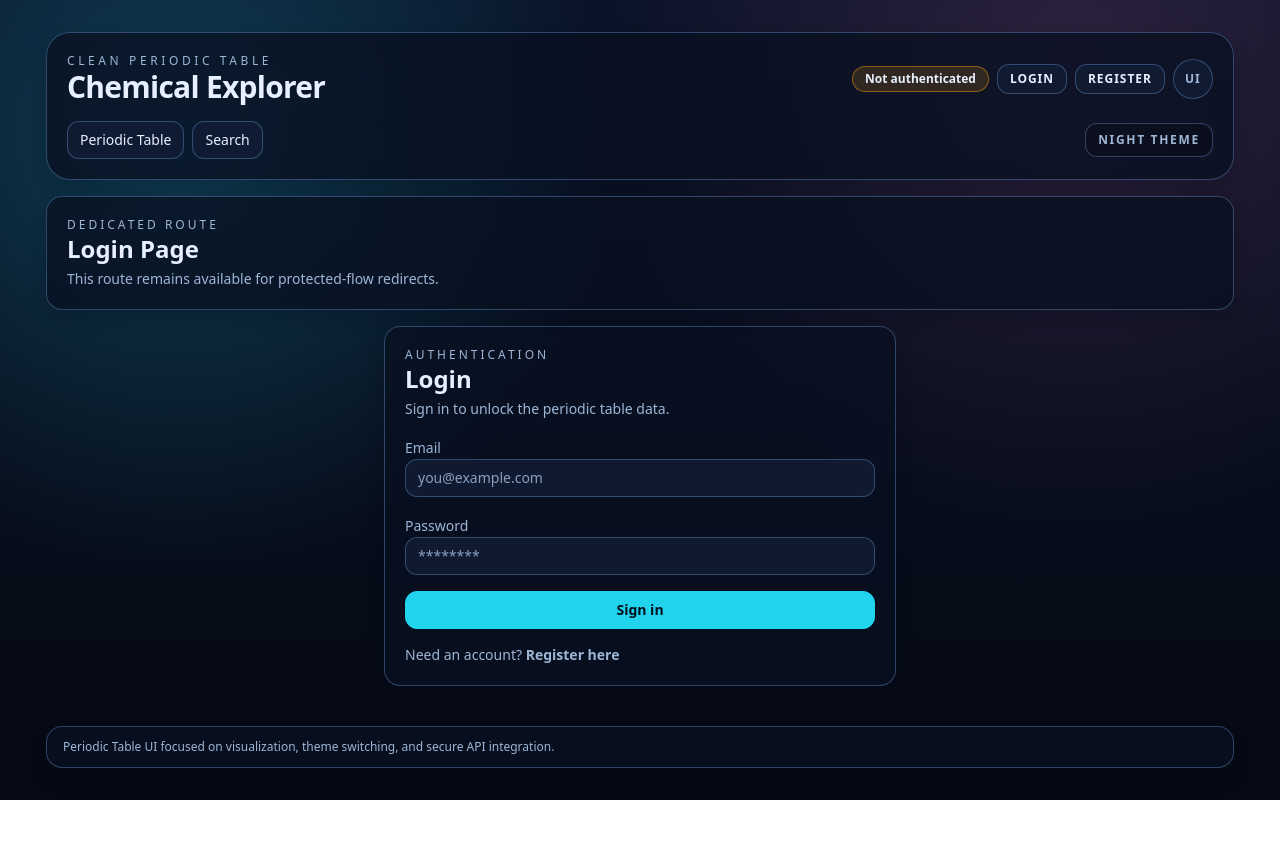
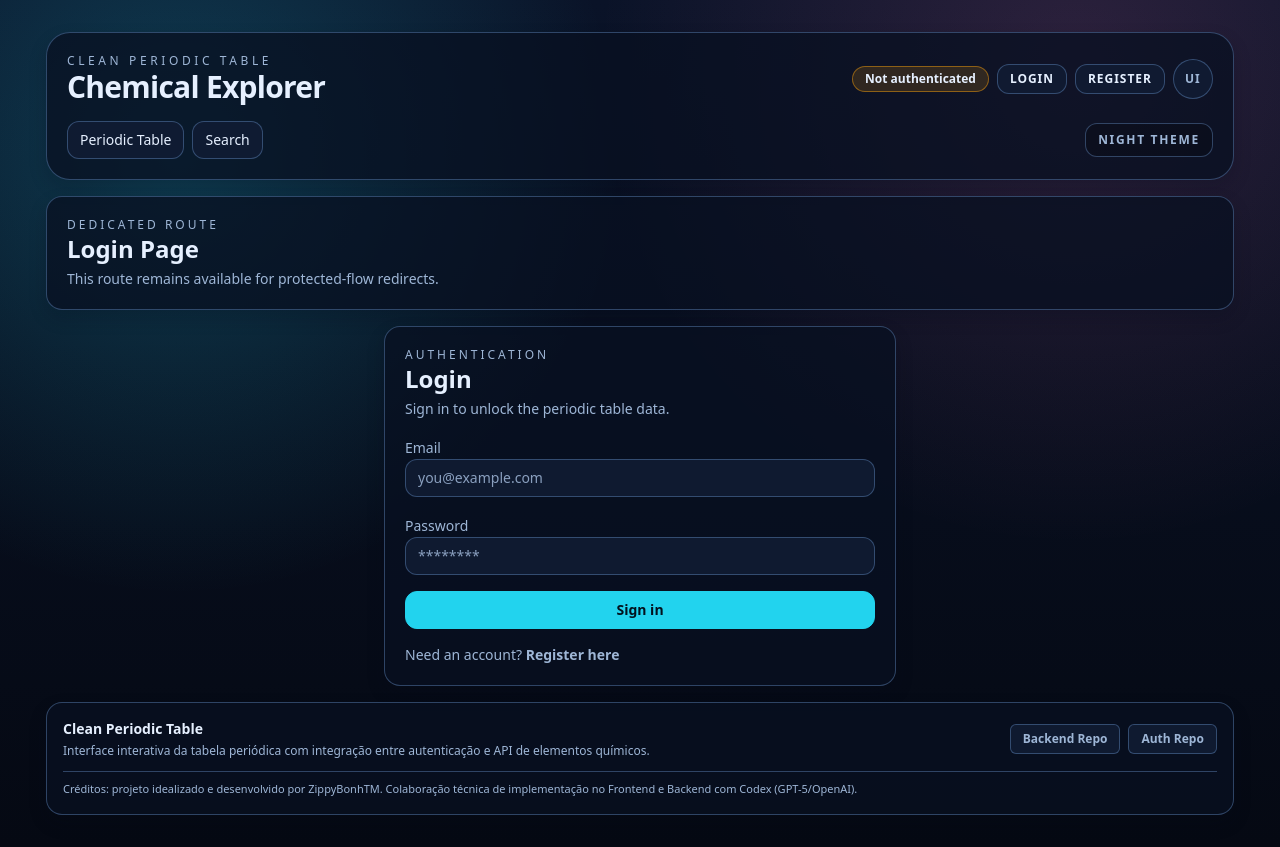
Before and after one commit to ZippyBonhTM/clean-periodic-table, a Next.js app in the folder frontend/: page /login in a window 1280 px wide. Before the commit the page ends 800 px from the top, so only its background shows below. Built offline with nearby package versions, Linux system fonts and the light colour scheme; no server answers.

Commit message:
feat(frontend): add repository links and project credits to footer

```diff
--- a/frontend/src/components/shared/footer/AppFooter.tsx
+++ b/frontend/src/components/shared/footer/AppFooter.tsx
@@ -2,8 +2,40 @@ import { memo } from 'react';
 
 function AppFooter() {
   return (
-    <footer className="surface-panel rounded-2xl border border-[var(--border-subtle)] px-4 py-3 text-xs text-[var(--text-muted)] shadow-sm">
-      Periodic Table UI focused on visualization, theme switching, and secure API integration.
+    <footer className="surface-panel rounded-2xl border border-[var(--border-subtle)] px-4 py-4 text-xs text-[var(--text-muted)] shadow-sm">
+      <div className="flex flex-col gap-3 md:flex-row md:items-center md:justify-between">
+        <div className="space-y-1">
+          <p className="text-sm font-semibold text-[var(--text-strong)]">Clean Periodic Table</p>
+          <p>
+            Interface interativa da tabela periódica com integração entre autenticação e API de
+            elementos químicos.
+          </p>
+        </div>
+
+        <nav aria-label="Project repositories" className="flex flex-wrap gap-2">
+          <a
+            href="https://github.com/ZippyBonhTM/clean-periodic-table"
+            target="_blank"
+            rel="noreferrer"
+            className="rounded-md border border-[var(--border-subtle)] bg-[var(--surface-2)] px-3 py-1.5 text-xs font-semibold text-[var(--accent)] transition-colors hover:border-[var(--accent)] hover:text-[var(--accent-strong-hover)]"
+          >
+            Backend Repo
+          </a>
+          <a
+            href="https://github.com/ZippyBonhTM/clean-auth"
+            target="_blank"
+            rel="noreferrer"
+            className="rounded-md border border-[var(--border-subtle)] bg-[var(--surface-2)] px-3 py-1.5 text-xs font-semibold text-[var(--accent)] transition-colors hover:border-[var(--accent)] hover:text-[var(--accent-strong-hover)]"
+          >
+            Auth Repo
+          </a>
+        </nav>
+      </div>
+
+      <p className="mt-3 border-t border-[var(--border-subtle)] pt-2 text-[11px] leading-relaxed text-[var(--text-muted)]">
+        Créditos: projeto idealizado e desenvolvido por ZippyBonhTM. Colaboração técnica de
+        implementação no Frontend e Backend com Codex (GPT-5/OpenAI).
+      </p>
     </footer>
   );
 }
```
